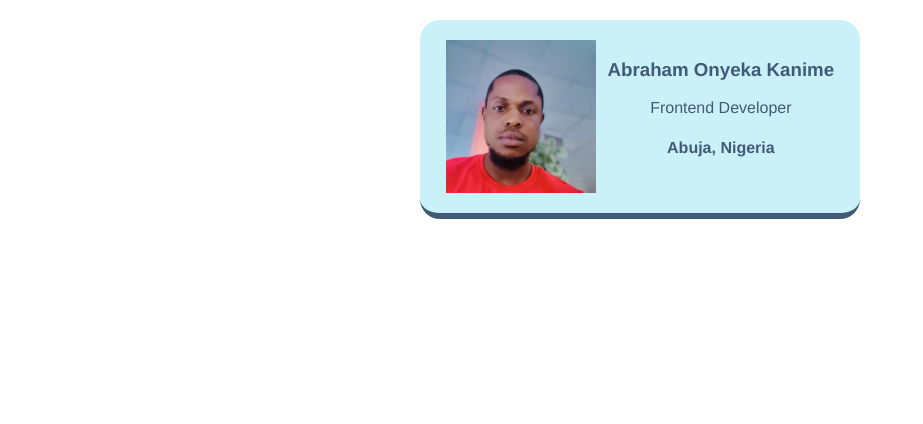
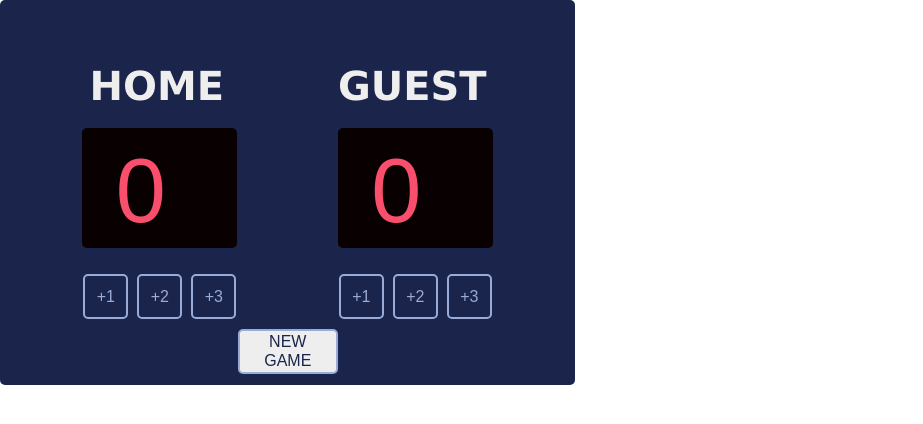
Before and after one commit to AbramKanime/frontend_web_development, a website built with Vite: page index.html in a window 1280 px wide. Shown: the whole page, without its empty margins (0-923 px from the left). Built offline with nearby package versions, Linux system fonts and the light colour scheme; a web font is replaced by a local one.

Commit message:
Uploaded basketball scoreboard code files

```diff
--- /dev/null
+++ b/index.css
@@ -0,0 +1,115 @@
+body {
+    margin: 0;
+}
+
+.container {
+    display: flex;
+    justify-content: space-around;
+    background: #1B244A;
+    height: 385px;
+    width: 575px;
+    border-radius: 5px;
+
+}
+
+.guest-counter {
+    margin-bottom: 69px;
+    margin-right: 82px;
+    margin-left: 100px;
+}
+
+.home-counter {
+    margin-bottom: 69px;
+    margin-left: 82px;
+}
+
+#home-title {
+    width: 149px;
+    height: 36px;
+    font-family: 'Verdana';
+    font-style: normal;
+    font-weight: 700;
+    font-size: 40px;
+    line-height: 36px;
+    text-align: center;
+    color: #EEEEEE;
+    margin: 68px 0 0 0;
+}
+
+#guest-title {
+    width: 149px;
+    height: 36px;
+    font-family: 'Verdana';
+    font-style: normal;
+    font-weight: 700;
+    font-size: 40px;
+    line-height: 36px;
+    text-align: center;
+    color: #EEEEEE;
+    margin: 68px 0 0 0;
+}
+
+#home-background {
+    background: #080001;
+    width: 155px;
+    height: 120px;
+    border-radius: 5px;
+    color: #F94F6D;
+    margin: -36px 0 26px 0;
+}
+
+#guest-background {
+    background: #080001;
+    width: 155px;
+    height: 120px;
+    border-radius: 5px;
+    color: #F94F6D;
+    margin-top: 21px;
+    margin: -36px 0 26px 0;
+}
+
+h1 {
+    width: 117px;
+    height: 120px;
+    font-style: normal;
+    font-weight: 400;
+    font-size: 90px;
+    line-height: 127px;
+    font-family: 'Cursed Timer ULiL', sans-serif;
+    text-align: center;
+}
+
+#score-btn {
+    width: 155px;
+    height: 45px;
+    text-align: center;
+    display: flex;
+    justify-content: center;
+}
+
+button {
+    border: 2px solid #9AABD8;
+    border-radius: 5px;
+    width: 45px;
+    height: 45px;
+    background: #1B244A;
+    font-family: 'Cursed Timer ULiL', sans-serif;
+    color: #9AABD8;
+}
+
+#right-btn {
+    margin: 0 0 0 9px;
+}
+
+#left-btn {
+    margin: 0 9px 0 0;
+}
+
+#new-btn {
+    width: 100px;
+    height: 45px;
+    margin-left: -100px;
+    margin-top: 10px;
+    background: #EEEEEE;
+    color: #1B244A;
+}
--- a/index.html
+++ b/index.html
@@ -1,15 +1,34 @@
 <html>
     <head><link rel="stylesheet" href="https://cdnjs.cloudflare.com/ajax/libs/normalize/8.0.1/normalize.css">
-        <link rel="stylesheet" href="styles.css" />
+        <link rel="stylesheet" href="index.css">
+        <link href="https://fonts.cdnfonts.com/css/cursed-timer-ulil" rel="stylesheet">
     </head>
     <body>
-        <div class="card">
-            <img class="avatar" src="images/me.jpg">
-            <div >
-                <h3>Abraham Onyeka Kanime</h3>
-                <p>Frontend Developer</p>
-                <h4>Abuja, Nigeria</h4>
+        <div class="container">
+            <div class="home-counter">
+                <h3 id="home-title">HOME</h3>
+                <div id="home-background">
+                    <h1 id="home-score">0</h1>
+                </div>
+                <div id="score-btn">
+                    <button id="left-btn" onclick="add1Home()">+1</button>
+                    <button onclick="add2Home()">+2</button>
+                    <button id="right-btn" onclick="add3Home()">+3</button>
+                </div>
+            </div>
+            <div class="guest-counter">
+                <h3 id="guest-title">GUEST</h3>
+                <div id="guest-background">
+                    <h1 id="guest-score">0</h1>
+                </div>
+                <div id="score-btn">
+                    <button id="left-btn" onclick="add1Guest()">+1</button>
+                    <button onclick="add2Guest()">+2</button>
+                    <button id="right-btn" onclick="add3Guest()">+3</button>
+                </div>
+                <button id="new-btn" onclick="reset()">NEW GAME</button>
             </div>
         </div>
+        <script src="index.js"></script>
     </body>
 </html>
--- /dev/null
+++ b/index.js
@@ -0,0 +1,41 @@
+let homeScore = document.getElementById("home-score")
+let guestScore = document.getElementById("guest-score")
+let homeResult = 0
+let guestResult = 0
+
+function add1Home() {
+     homeResult += 1
+     homeScore.textContent = homeResult
+}
+
+function add2Home() {
+    homeResult += 2
+    homeScore.textContent = homeResult
+}
+
+function add3Home() {
+    homeResult += 3
+    homeScore.textContent = homeResult
+}
+
+function add1Guest() {
+    guestResult += 1
+    guestScore.textContent = guestResult
+}
+
+function add2Guest() {
+    guestResult += 2
+    guestScore.textContent = guestResult
+}
+
+function add3Guest() {
+    guestResult += 3
+    guestScore.textContent = guestResult
+}
+
+function reset() {
+    homeResult = 0
+    guestResult = 0
+    homeScore.textContent = homeResult
+    guestScore.textContent = guestResult
+}
```
Also changed, not shown: README.md.
